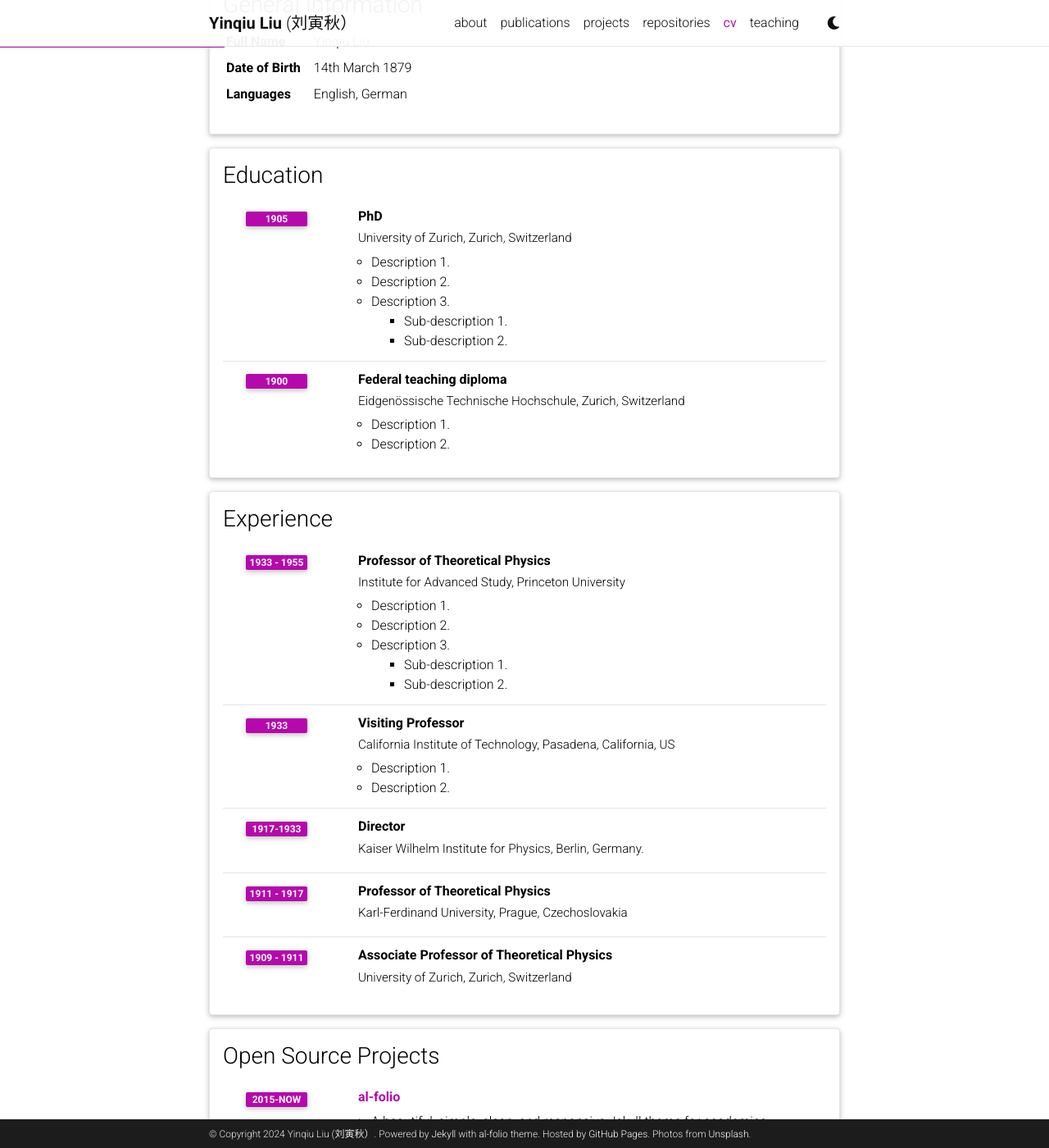
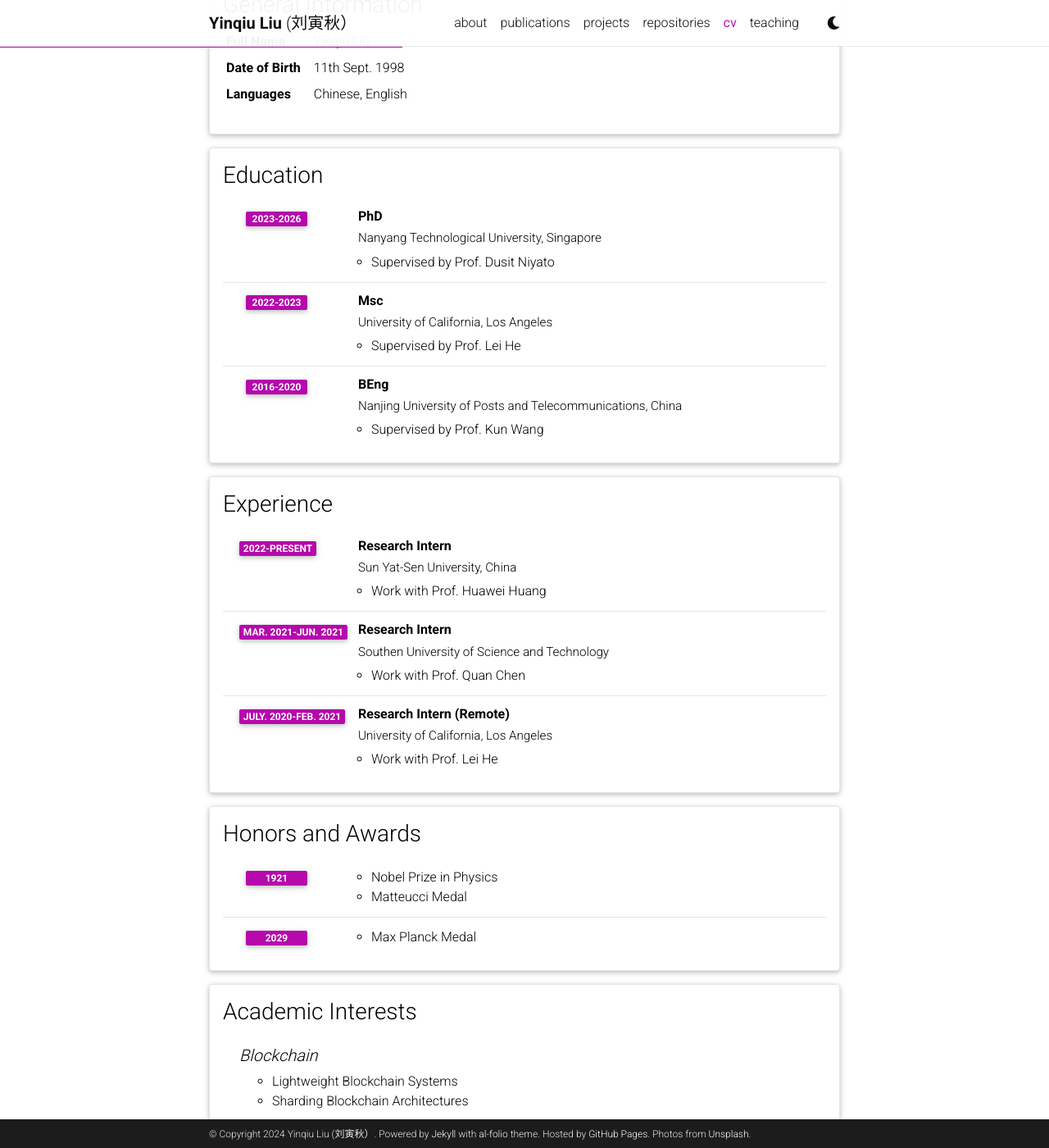
Before and after one commit to yinqiuliu/yinqiuliu.github.io, a Jekyll site: the page built from _pages/cv.md, in a window 1280 px wide and 1400 px high, scrolled down 213 px. Shown: the whole window at 82% size. Built offline with Jekyll 4.4.1, drawn with Linux system fonts in a browser that asks for light colours; comment, search, counter and statistics services are not loaded; a style sheet for code colours, icons or effects is not loaded; some of the changed text lies outside the part shown.

Commit message:
Update cv.yml

```diff
--- a/_data/cv.yml
+++ b/_data/cv.yml
@@ -4,69 +4,50 @@
     - name: Full Name
       value: Yinqiu Liu
     - name: Date of Birth
-      value: 14th March 1879
+      value: 11th Sept. 1998
     - name: Languages
-      value: English, German
+      value: Chinese, English
 
 - title: Education
   type: time_table
   contents:
     - title: PhD
-      institution: University of Zurich, Zurich, Switzerland
-      year: 1905
+      institution: Nanyang Technological University, Singapore
+      year: 2023-2026
       description:
-        - Description 1.
-        - Description 2.
-        - title: Description 3.
-          contents:
-            - Sub-description 1.
-            - Sub-description 2.
-    - title: Federal teaching diploma
-      institution: Eidgenössische Technische Hochschule, Zurich, Switzerland
-      year: 1900
+        - Supervised by Prof. Dusit Niyato
+    - title: Msc
+      institution: University of California, Los Angeles
+      year: 2022-2023
       description:
-        - Description 1.
-        - Description 2.
+        - Supervised by Prof. Lei He
+    - title: BEng
+      institution: Nanjing University of Posts and Telecommunications, China
+      year: 2016-2020
+      description:
+        - Supervised by Prof. Kun Wang
+
 
 - title: Experience
   type: time_table
   contents:
-    - title: Professor of Theoretical Physics
-      institution: Institute for Advanced Study, Princeton University
-      year: 1933 - 1955
+    - title: Research Intern
+      institution: Sun Yat-Sen University, China
+      year: 2022-present
       description:
-        - Description 1.
-        - Description 2.
-        - title: Description 3.
-          contents:
-            - Sub-description 1.
-            - Sub-description 2.
-    - title: Visiting Professor
-      institution: California Institute of Technology, Pasadena, California, US
-      year: 1933
+        - Work with Prof. Huawei Huang
+    - title: Research Intern
+      institution: Southen University of Science and Technology
+      year: Mar. 2021-Jun. 2021
       description:
-        - Description 1.
-        - Description 2.
+        - Work with Prof. Quan Chen
 
-    - title: Director
-      institution: Kaiser Wilhelm Institute for Physics, Berlin, Germany.
-      year: 1917-1933
+    - title: Research Intern (Remote)
+      institution: University of California, Los Angeles
+      year: July. 2020-Feb. 2021
+      description:
+        - Work with Prof. Lei He
 
-    - title: Professor of Theoretical Physics
-      institution: Karl-Ferdinand University, Prague, Czechoslovakia
-      year: 1911 - 1917
-      description:
-
-    - title: Associate Professor of Theoretical Physics
-      institution: University of Zurich, Zurich, Switzerland
-      year: 1909 - 1911
-
-- title: Open Source Projects
-  type: time_table
-  contents:
-    - title: <a href="https://github.com/alshedivat/al-folio">al-folio</a>
-      year: 2015-now
-      description: A beautiful, simple, clean, and responsive Jekyll theme for academics.
 
 - title: Honors and Awards
   type: time_table
@@ -82,16 +63,16 @@
 - title: Academic Interests
   type: nested_list
   contents:
-    - title: Topic 1.
+    - title: Blockchain
       items:
-        - Description 1.
-        - Description 2.
-    - title: Topic 2.
+        - Lightweight Blockchain Systems
+        - Sharding Blockchain Architectures
+    - title: Generative AI
       items:
-        - Description 1.
-        - Description 2.
+        - Diffusion Model for Networking Optimization
+        - Large Language Model and its applications
 
 - title: Other Interests
   type: list
   contents:
-    - <u>Hobbies:</u> Hobby 1, Hobby 2, etc.
+    - <u>Hobbies:</u> Saxphone, Badminton, etc.
```
